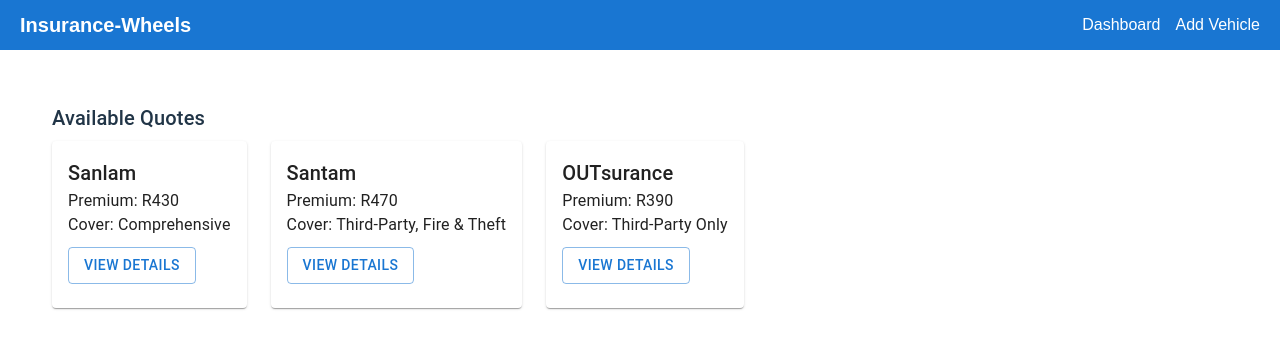
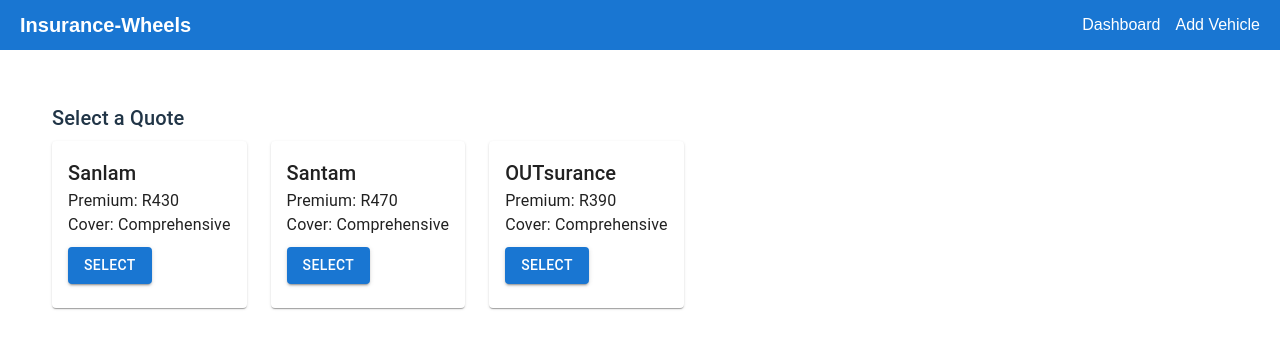
Before and after one commit to Vuyo17Sanlam/insurance-wheels, a React (Vite) app: page /quotes/1 in a window 1280 px wide. Shown: the top 348 px of the page. Built offline with nearby package versions, Linux system fonts and the light colour scheme.

Commit message:
Add Quote Details and Basic Selection

```diff
--- a/src/pages/Quotes.jsx
+++ b/src/pages/Quotes.jsx
@@ -1,31 +1,47 @@
-import { Card, CardContent, Typography, Button, Grid } from '@mui/material';
+import  { useState } from 'react';
+
+import { Card, CardContent, Typography, Button, Grid, List, ListItem } from '@mui/material';
 
 const Quotes = () => {
+
+    const [selectedQuote, setSelectedQuote] = useState(null);
+
   const quoteData = [
     {
       id: 1,
       provider: 'Sanlam',
       monthlyPremium: 'R430',
-      coverType: 'Comprehensive'
+      coverType: 'Comprehensive',
+      excess: 'R2500',
+      coverType: 'Comprehensive',
+      benefits: ['Roadside Assistance', 'Windscreen Cover'],
+
     },
     {
       id: 2,
       provider: 'Santam',
       monthlyPremium: 'R470',
-      coverType: 'Third-Party, Fire & Theft'
+      coverType: 'Third-Party, Fire & Theft',
+      excess: 'R2500',
+      coverType: 'Comprehensive',
+      benefits: ['Roadside Assistance', 'Windscreen Cover'],
+
     },
     {
       id: 3,
       provider: 'OUTsurance',
       monthlyPremium: 'R390',
-      coverType: 'Third-Party Only'
+      coverType: 'Third-Party Only',
+      excess: 'R2500',
+      coverType: 'Comprehensive',
+      benefits: ['Roadside Assistance', 'Windscreen Cover'],
+
     }
   ];
-
   return (
     <div style={{ padding: '2rem' }}>
       <Typography variant="h6" gutterBottom>
-        Available Quotes
+        Select a Quote
       </Typography>
 
       <Grid container spacing={3}>
@@ -36,8 +52,24 @@
                 <Typography variant="h6">{quote.provider}</Typography>
                 <Typography>Premium: {quote.monthlyPremium}</Typography>
                 <Typography>Cover: {quote.coverType}</Typography>
-                <Button variant="outlined" style={{ marginTop: '10px' }}>
-                  View Details
+
+                {selectedQuote === quote.id && (
+                  <div style={{ marginTop: '10px' }}>
+                    <Typography>Excess: {quote.excess}</Typography>
+                    <Typography>Benefits:</Typography>
+                    <List dense>
+                      {quote.benefits.map((b, i) => (
+                        <ListItem key={i}>{b}</ListItem>
+                      ))}
+                    </List>
+                  </div>
+                )}
+                 <Button
+                  variant="contained"
+                  onClick={() => setSelectedQuote(quote.id)}
+                  style={{ marginTop: '10px' }}
+                >
+                  {selectedQuote === quote.id ? 'Selected' : 'Select'}
                 </Button>
               </CardContent>
             </Card>
@@ -46,6 +78,7 @@
       </Grid>
     </div>
   );
+
 };
 
 export default Quotes;
```
